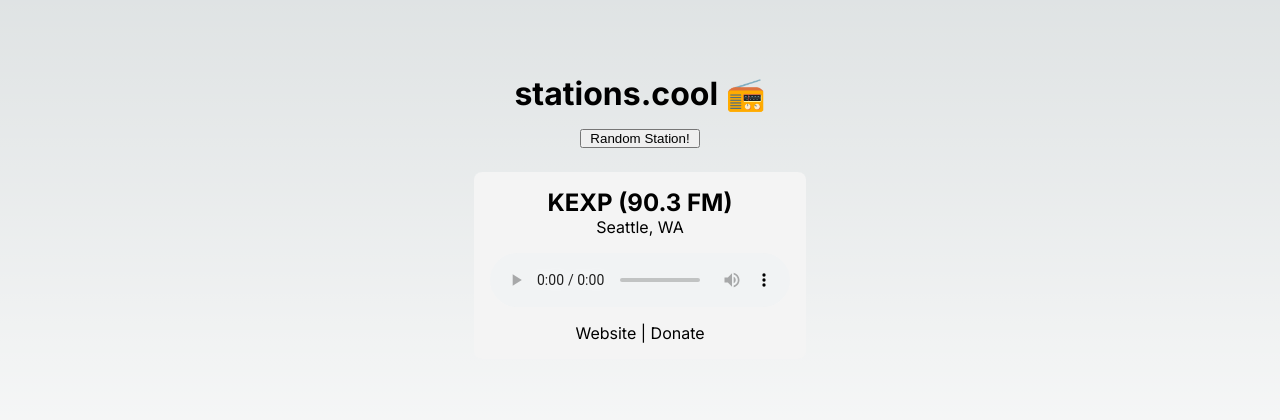
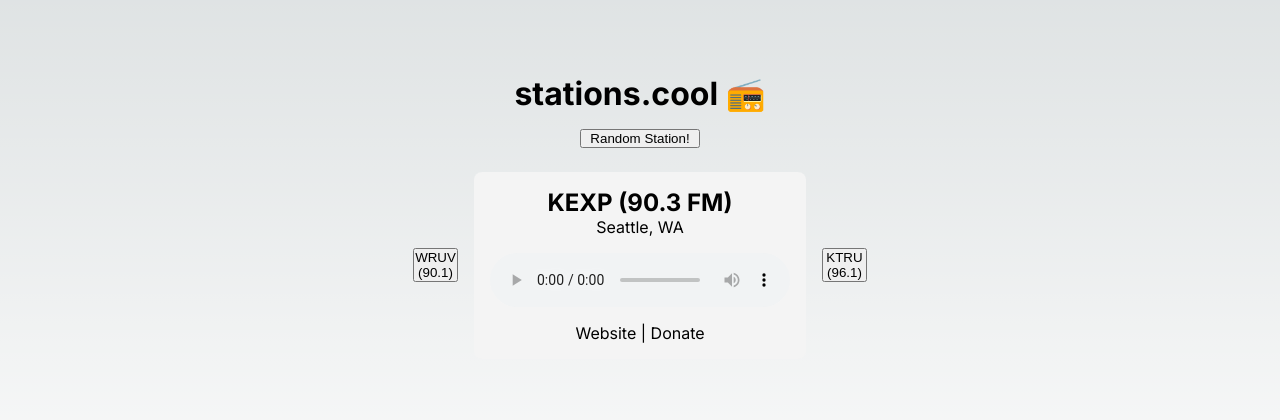
Before and after one commit to beetosu/stations.cool, a Next.js app: page / in a window 1280 px wide. Shown: the part 184-604 px from the top of the page. Built offline with nearby package versions, Linux system fonts and the light colour scheme.

Commit message:
next/pervious station buttons

```diff
--- /dev/null
+++ b/app/components/next-station-button/next-station-button.module.css
@@ -0,0 +1,3 @@
+.nextStation {
+    width: 45px;
+}
--- /dev/null
+++ b/app/components/next-station-button/next-station-button.tsx
@@ -0,0 +1,15 @@
+import { Dispatch, SetStateAction } from "react";
+import styles from "./next-station-button.module.css";
+import Stations from "@/app/common/stations";
+
+type NextStationButtonProps = {
+    stationIdx: number;
+    updateStation: Dispatch<SetStateAction<number | undefined>>
+}
+
+export default function NextStationButton({ stationIdx, updateStation }: NextStationButtonProps) {
+    const station = Stations[stationIdx];
+    return (
+        <button className={styles.nextStation} onClick={() => updateStation(stationIdx)}>{station.name}<br/>({station.fm})</button>
+    )
+}
--- a/app/page.module.css
+++ b/app/page.module.css
@@ -21,7 +21,8 @@
 
 .main {
   display: flex;
-  flex-direction: column;
+  flex-direction: row;
   justify-content: center;
   align-items: center;
+  gap: 16px;
 }
--- a/app/page.tsx
+++ b/app/page.tsx
@@ -4,6 +4,7 @@
 import StationPlayer from "./components/station-player/station-player";
 import Stations from "./common/stations";
 import { useEffect, useState } from "react";
+import NextStationButton from "./components/next-station-button/next-station-button";
 
 export default function Home() {
   const [currentStationIdx, updateCurrentStation] = useState<number | undefined>(undefined);
@@ -22,6 +23,16 @@
     randomizeStation();
   }, [])
 
+  function leftStationIdx(): number {
+    if (currentStationIdx === undefined) return -1;
+    return currentStationIdx !== 0 ? currentStationIdx - 1 : Stations.length - 1;
+  }
+
+  function rightStationIdx(): number {
+    if (currentStationIdx === undefined) return -1;
+    return currentStationIdx < (Stations.length - 1) ? currentStationIdx + 1 : 0;
+  }
+
   return (
     <div className={styles.container}>
       <header className={styles.header}>
@@ -29,7 +40,9 @@
         <button onClick={randomizeStation}>Random Station!</button>
       </header>
       <main className={styles.main}>
+        {currentStationIdx !== undefined ? <NextStationButton stationIdx={leftStationIdx()} updateStation={updateCurrentStation}/> : ''}
         {currentStationIdx !== undefined ? (<StationPlayer currentStation={Stations[currentStationIdx ?? 0]} />) : ''}
+        {currentStationIdx !== undefined ? <NextStationButton stationIdx={rightStationIdx()} updateStation={updateCurrentStation}/> : ''}
       </main>
     </div>
   );
```
